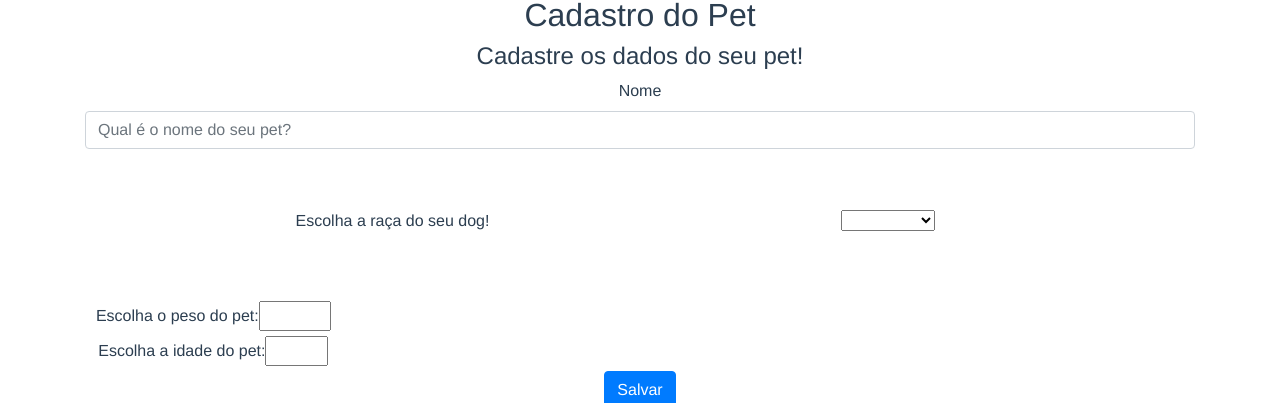
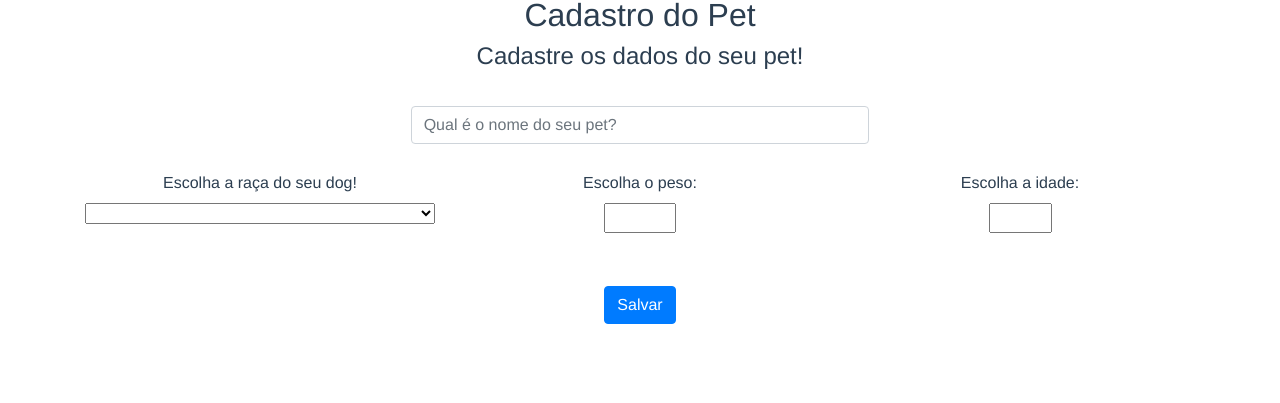
Before and after one commit to gcbiotec/Trabalho-DW2, a Vue app: page /telacadastro in a window 1280 px wide. Shown: the part 388-791 px from the top of the page. Built offline with nearby package versions, Linux system fonts and the light colour scheme.

Commit message:
CSS melhorado

```diff
--- a/src/views/Home.vue
+++ b/src/views/Home.vue
@@ -1,41 +1,66 @@
 <template>
   <div>
     <div class="card">
-   <div class="card-body"><card-boas-vindas/></div>
+      <div class="card-body"><card-boas-vindas /></div>
+    </div>
+    <div class="row">
+      <div class="col-3"></div>
+
+      <div class="col-3" id="Pesquisa">
+        <button
+          @click="IrParaPesquisa"
+          type="button"
+          class="btn btn-outline-primary"
+        >
+          <card-pesquisa />
+        </button>
       </div>
 
-  <div id="Pesquisa">
-   <button @click="IrParaPesquisa" type="button" class="btn btn-outline-primary"><card-pesquisa/></button>
+      <div class="col-3" id="Cadastro">
+        <button
+          @click="IrParaCadastro"
+          type="button"
+          class="btn btn-outline-success"
+        >
+          <card-cadastro />
+        </button>
       </div>
 
-  <div id="Cadastro">
-   <button @click="IrParaCadastro" type="button" class="btn btn-outline-success"><card-cadastro/></button>
+      <div class="col-3"></div>
     </div>
   </div>
 </template>
 
 <script>
 // @ is an alias to /src
-import CardBoasVindas from '@/components/CardBoasVindas.vue'
-import CardCadastro from '@/components/CardCadastro.vue'
-import CardPesquisa from '@/components/CardPesquisa.vue'
-
+import CardBoasVindas from "@/components/CardBoasVindas.vue";
+import CardCadastro from "@/components/CardCadastro.vue";
+import CardPesquisa from "@/components/CardPesquisa.vue";
 
 export default {
-  name: 'Home',
+  name: "Home",
   components: {
     CardBoasVindas,
     CardCadastro,
     CardPesquisa,
-
   },
-  methods:{
-    IrParaPesquisa(){
-      this.$router.push({path: "/TelaPesquisa"});
+  methods: {
+    IrParaPesquisa() {
+      this.$router.push({ path: "/TelaPesquisa" });
     },
-    IrParaCadastro(){
-      this.$router.push({path: "/TelaCadastro"});
+    IrParaCadastro() {
+      this.$router.push({ path: "/TelaCadastro" });
     },
   },
+};
+</script>
+<style>
+.Pesquisa {
+  align-content: left;
+  width: 250px;
 }
-</script>
+.Cadastro {
+  align-content: right;
+  width: 250px;
+}
+</style>
--- a/src/views/TelaCadastro.vue
+++ b/src/views/TelaCadastro.vue
@@ -7,7 +7,6 @@
 
     <form>
       <div id="campoNome" class="container">
-        <label>Nome</label>
         <input
           id="validationDefault01"
           v-model="cachorro.nome"
@@ -20,22 +19,19 @@
 
     <div class="container">
       <div class="row">
-        <div class="col-6">
+        <div id="escolhaRaca" class="col-4">
           <label>Escolha a raça do seu dog!</label>
-        </div>
-        <div class="col-6">
+
         <select input v-model="cachorro.raca" class="dropdown">
           <option value="Beagle">Beagle</option>
           <option value="Rottweiler">Rottweiler</option>
           <option value="Poodle">Poodle</option>
         </select>
       </div>
-       </div>
-      </div>
 
         <div class="col-4">
           <form>
-          <label for="formControlPeso">Escolha o peso do pet:</label>
+            <label id="escolhaPeso" for="formControlPeso">Escolha o peso:</label>
             <input
               id="validationDefault02"
               v-model="cachorro.peso"
@@ -50,7 +46,7 @@
 
         <div class="col-4">
           <form>
-          <label for="formControlIdade">Escolha a idade do pet:</label>
+            <label id="escolhaIdade" for="formControlIdade">Escolha a idade:</label>
             <input
               id="validationDefault03"
               v-model="cachorro.idade"
@@ -62,10 +58,20 @@
             />
           </form>
         </div>
+      </div>
+    </div>
 
+    <div id="botao" class="container">
+      <div class="row">
+        <div class="col-4"></div>
+        <div class="col-4">
         <button type="button" class="btn btn-primary" @click="salvar()">
           Salvar
         </button>
+        <div class="col-4"></div>
+        </div>
+      </div>
+    </div>
   </div>
 </template>
 
@@ -87,7 +93,7 @@ export default {
         body: JSON.stringify(this.cachorro),
       }).then((response) => {
         if (response.ok) {
-          alert("Dados foram cadastrados!"), this.$router.push("/");
+          alert("Seu dog foi cadastrado!"), this.$router.push("/");
         }
       });
     },
@@ -96,20 +102,25 @@ export default {
 </script>
 
 <style scoped>
-.col {
+#campoNome {
+  width: 40%;
+  padding: 20pt;
+}
+#botao{
+  align-content: bottom;
+  padding-top: 40pt;
+}
+#escolhaRaca{
   display: flex;
-  justify-content: flex-start;
-  width: 70%;
+  flex-direction: column;
+}
+#escolhaPeso{
+display: flex;
+flex-direction: column;
+}
+#escolhaIdade{
+display: flex;
+flex-direction: column;
 }
 
-.row {
-  display: flex;
-  justify-content: flex-start;
-  padding: 20px;
-  margin: 40px;
-}
-
-.campoNome {
-  width: 70%;
-}
 </style>
--- a/src/views/TelaPesquisa.vue
+++ b/src/views/TelaPesquisa.vue
@@ -5,8 +5,8 @@
     <h4>Encontre seu pet abaixo!</h4>
     <!--  -->
     <form>
-      <div class="form-group">
-        <label for="PesquisaPorNome">Nome do pet</label>
+      <div id="campoNome" class="form-group">
+
         <input
           v-model="cachorro.nome"
           type="text"
@@ -14,7 +14,7 @@
           id="PesquisaPorNome"
           placeholder="Faça uma pesquisa por nome do pet!"
         />
-        <button type="pesquisar" class="btn btn-primary" @click="pesquisar()">
+        <button id="pesquisar" class="btn btn-primary" @click="pesquisar()">
           Pesquisar
         </button>
       </div>
@@ -88,4 +88,10 @@ export default {
   border-bottom: 1px solid #ccc;
   padding: 10px;
 }
+.PesquisaPorNome {
+  width: 5pt;
+}
+.pesquisar {
+  padding-top: 20pt;
+}
 </style>
```
Lines whose indentation alone changed are shown as unchanged.
